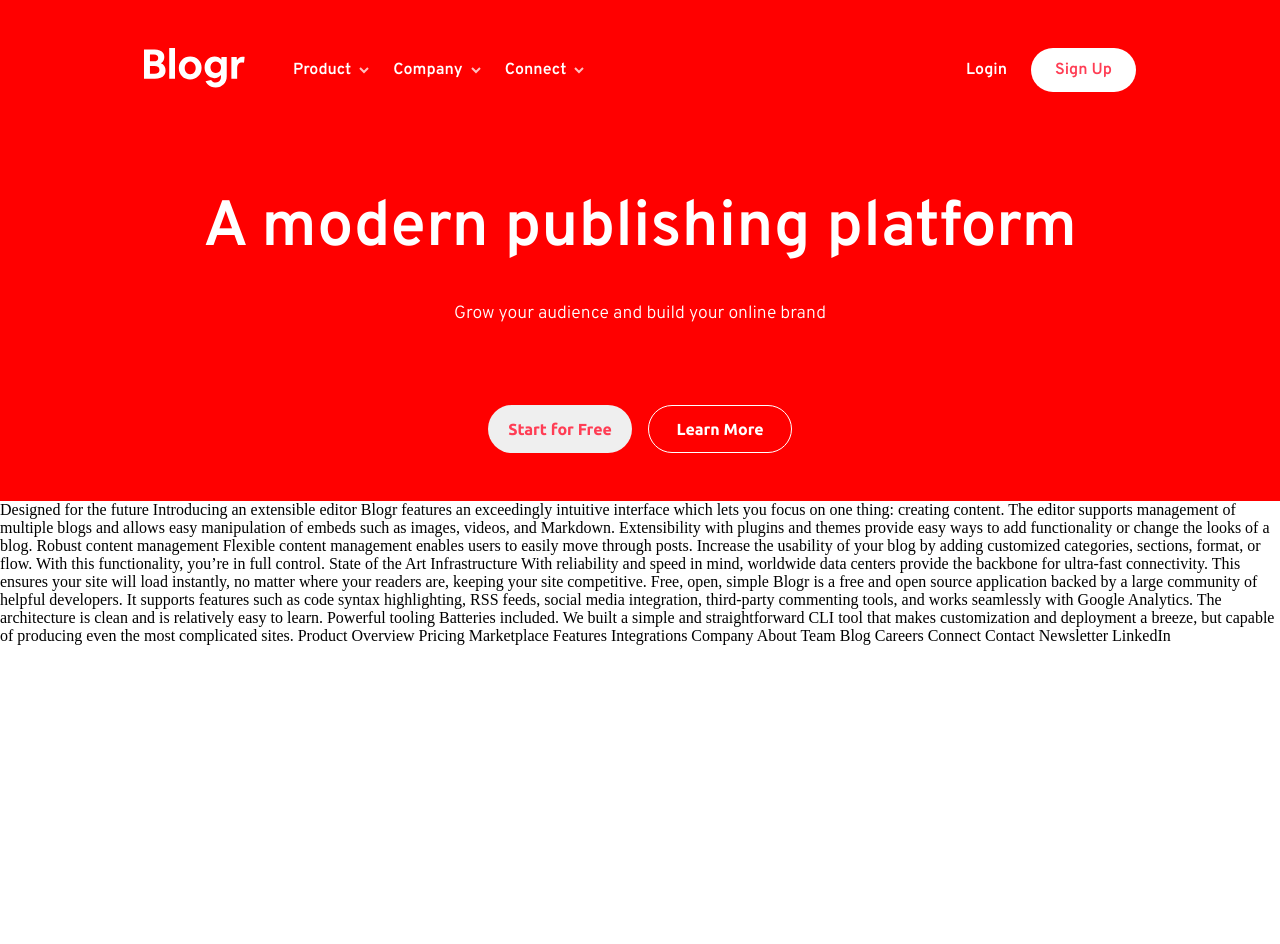
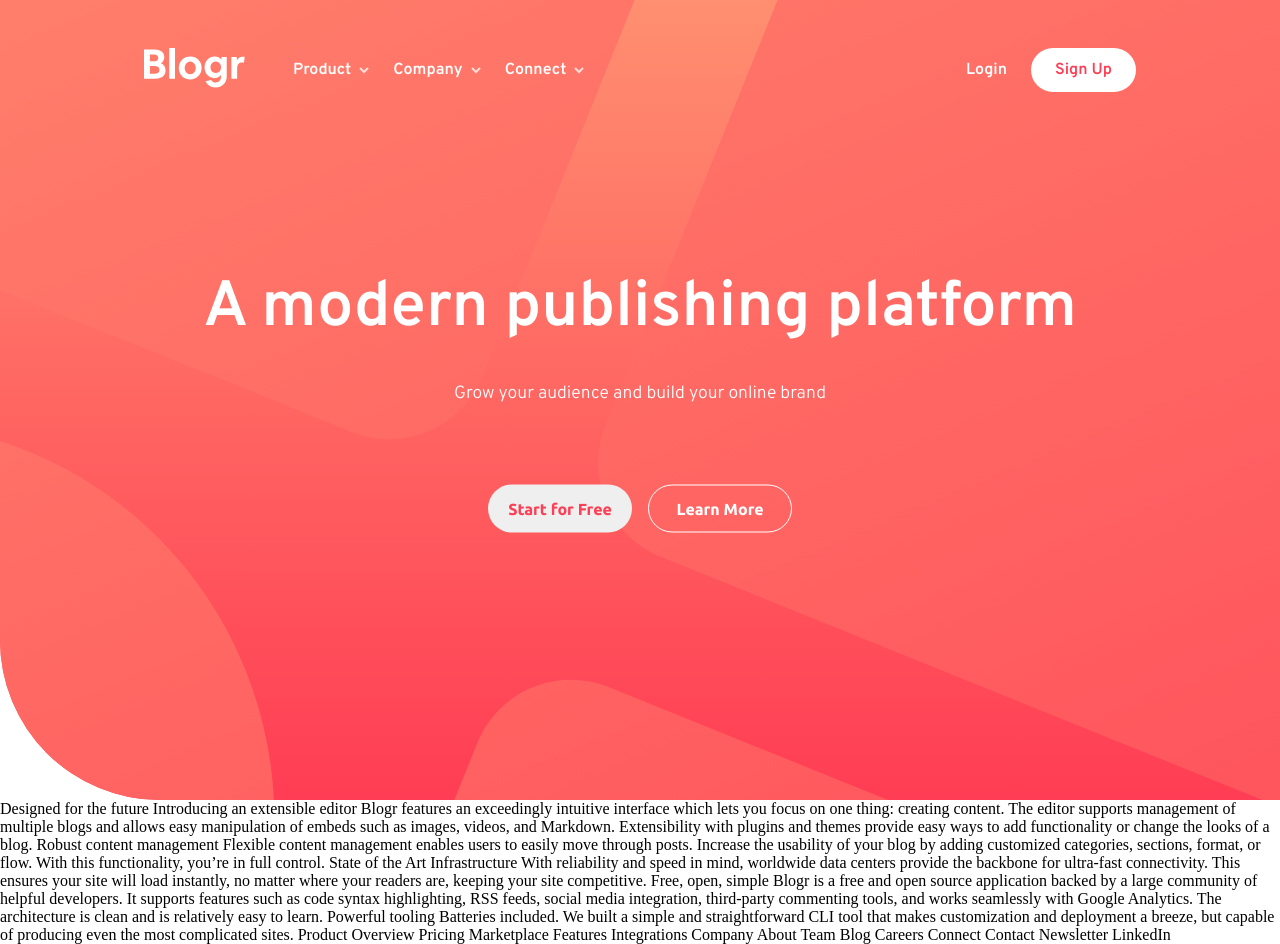
Before and after one commit to naiiiden/blogr-landing-page, a plain HTML site: page index.html in a window 1280 px wide. Before the commit the page ends 800 px from the top, so only its background shows below. Drawn offline with Linux system fonts and the light colour scheme.

Commit message:
header/main container background completed & responsive

```diff
--- a/index.html
+++ b/index.html
@@ -8,6 +8,10 @@
   <title>Frontend Mentor | [Blogr]</title>
 </head>
 <body>
+  <div class="header_main_wrapper">
+    <img src="images/bg-pattern-intro-mobile.svg" class="pattern_mobile" alt="">
+    <img src="images/bg-pattern-intro-desktop.svg" class="pattern_desktop" alt="">
+
     <header>
       <div class="logo_button_wrapper">
         <img src="images/logo.svg" class="logo" alt="logo">
@@ -72,6 +76,10 @@
         <button class="learn">Learn More</button>
       </div>
     </main>
+  </div>
+
+
+
 
   Designed for the future
 
--- a/style/_header.scss
+++ b/style/_header.scss
@@ -1,6 +1,5 @@
 @media screen and (max-width: 1023px) {
     header {
-        background: red; //placeholder background
         padding: 1.5rem 0;
         display: flex;
         justify-content: center;
@@ -139,7 +138,6 @@
 @media screen and (min-width: 1024px) {
     header {
         height: 8.75rem;
-        background: red;
         padding: 3rem 9rem;
         display: flex;
         align-items: center;
--- /dev/null
+++ b/style/_header_main_wrapper.scss
@@ -0,0 +1,54 @@
+.header_main_wrapper {
+    height: 100vh;
+    background: linear-gradient(hsl(13, 100%, 72%), hsl(353, 100%, 62%));
+    position: relative;
+    z-index: 1;
+    border-bottom-left-radius: 10rem;
+    overflow: hidden;
+
+    .pattern_mobile {
+        position: absolute;
+        width: 100%;
+        z-index: 0;
+        width: 55rem;
+        top: -5rem;
+        right: -20.5rem;
+    }
+
+    .pattern_desktop {
+        display: none;
+    }
+}
+
+
+
+main, header {
+    position: inherit;
+    z-index: 2;
+}
+
+main {
+    position: absolute;
+    top: 50%;
+    transform: translateY(-50%);
+    width: 100%;
+    z-index: 2;
+}
+
+@media screen and (min-width: 1024px) {
+    .header_main_wrapper {
+        .pattern_mobile {
+            display: none;
+        }
+
+        .pattern_desktop {
+            display: block;
+            position: absolute;
+            z-index: -2;
+            user-select: none;
+            width: 200rem;
+            top: -65rem;
+            right: -50rem;
+        }
+    }
+}
--- a/style/_main.scss
+++ b/style/_main.scss
@@ -1,5 +1,4 @@
 main {
-    background: red;
     color: #fff;
     padding: 1.5rem;
     font-family: Overpass, sans-serif;
@@ -7,7 +6,6 @@ main {
     display: flex;
     flex-direction: column;
     gap: 1.5rem;
-
 
     .buttons_wrapper {
         display: flex;
--- a/style/style.scss
+++ b/style/style.scss
@@ -19,10 +19,11 @@ body {
     min-height: 100vh;
 }
 
-img {
-    max-width: 100%;
-    height: auto;
-}
+// img {
+//     max-width: 100%;
+//     height: auto;
+// }
 
 @import "./header";
 @import "./main";
+@import "./header_main_wrapper";
```
Also changed, not shown: style/style.css, 1 other file. Lines whose indentation alone changed are shown as unchanged.
